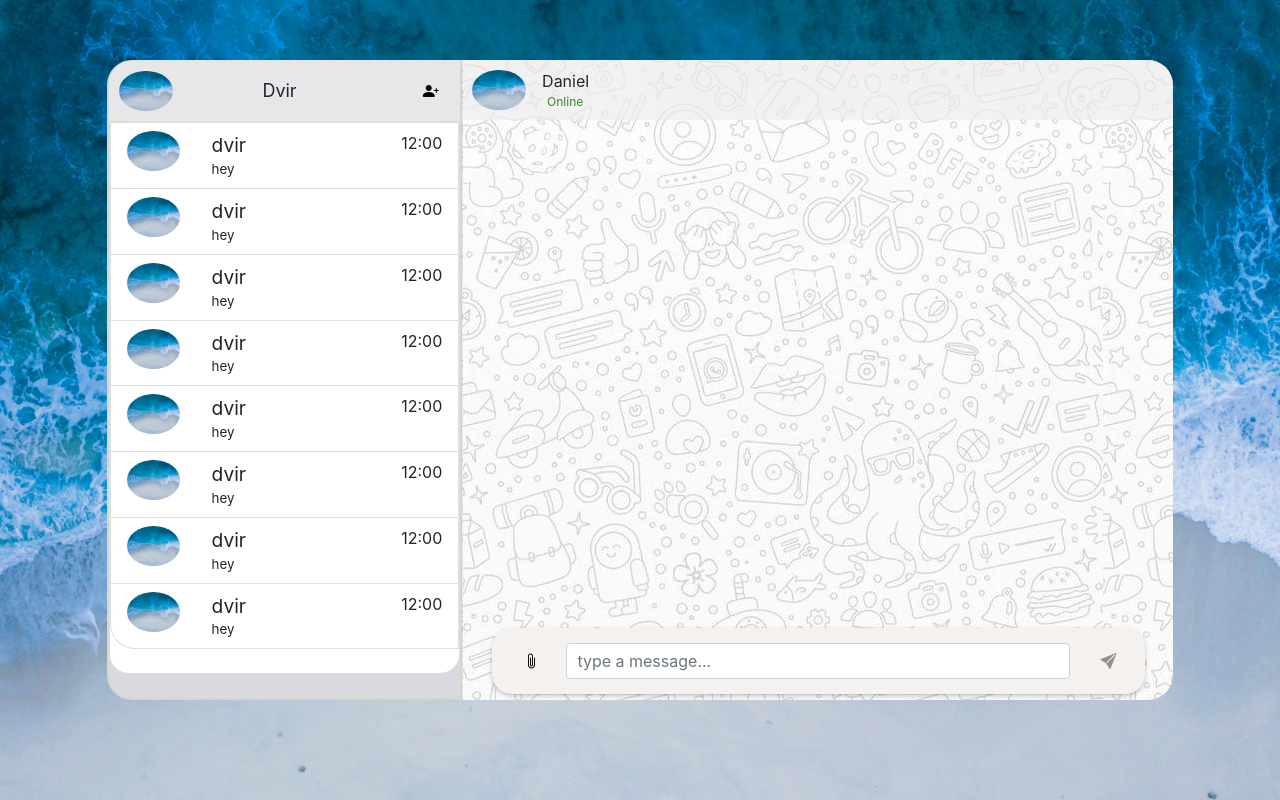
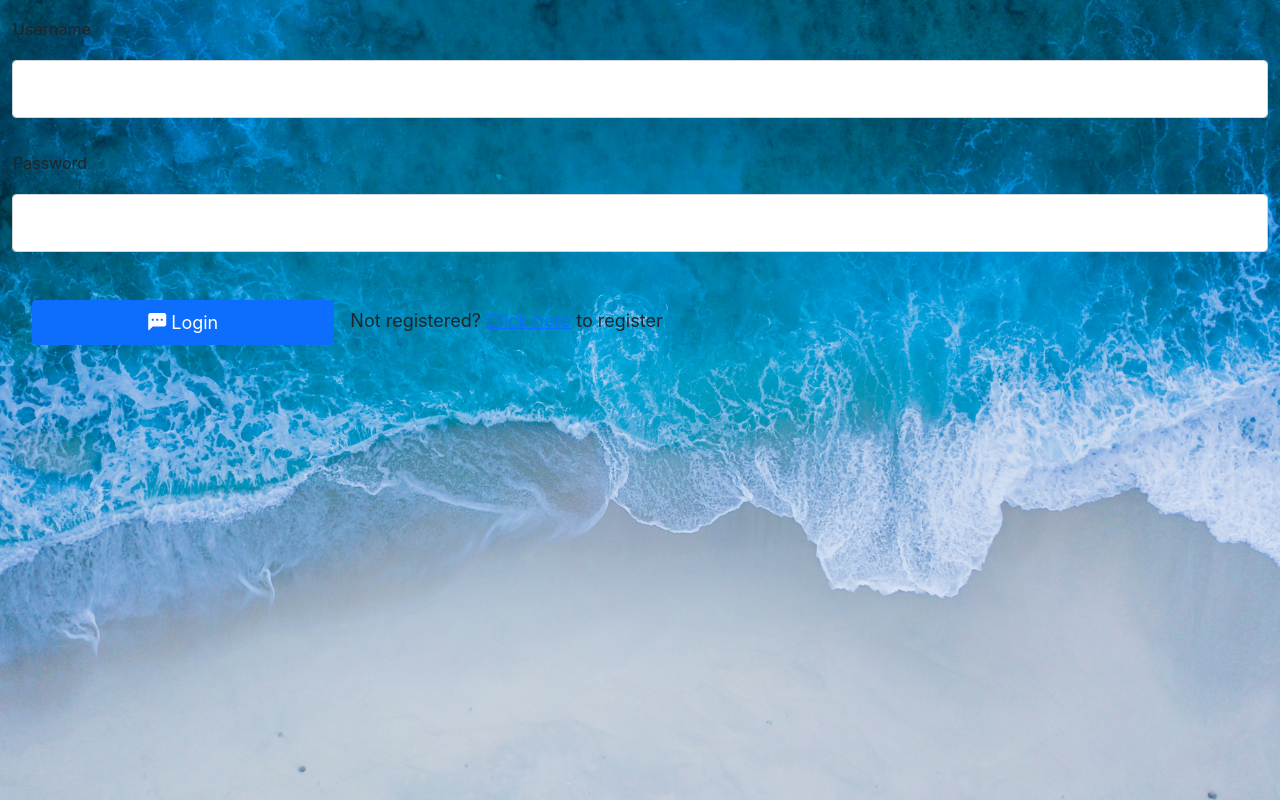
Before and after one commit to danielkarl888/WAppBIU, a React (Create React App) app: page / in a window 1280 px wide. Built offline with nearby package versions, Linux system fonts and the light colour scheme.

Commit message:
router added

```diff
--- a/package.json
+++ b/package.json
@@ -8,6 +8,7 @@
     "@testing-library/user-event": "^13.5.0",
     "react": "^18.0.0",
     "react-dom": "^18.0.0",
+    "react-router-dom": "^6.3.0",
     "react-scripts": "5.0.0",
     "web-vitals": "^2.1.4"
   },
--- a/src/FormStartScreen.js
+++ b/src/FormStartScreen.js
@@ -4,11 +4,20 @@
 import {useState} from 'react';
 import RegisterPage from './RegisterPage';
 import MainView from './ChatView/mainView';
+import { BrowserRouter, Route, Routes} from 'react-router-dom';
 function FormStartScreen () {
 
         return (
 
-          <MainView/>
+          <>
+          <BrowserRouter>
+            <Routes>
+              <Route path="/" element={<LoginPage/>}></Route>
+              <Route path="/regi" element={<RegisterPage/>}></Route>
+              <Route path="/chat" element={<MainView/>}></Route>
+            </Routes>
+          </BrowserRouter>
+          </>
 
         );
 }
```
Also changed, not shown: 1 other file (tests, documents, lock files or other folders).
